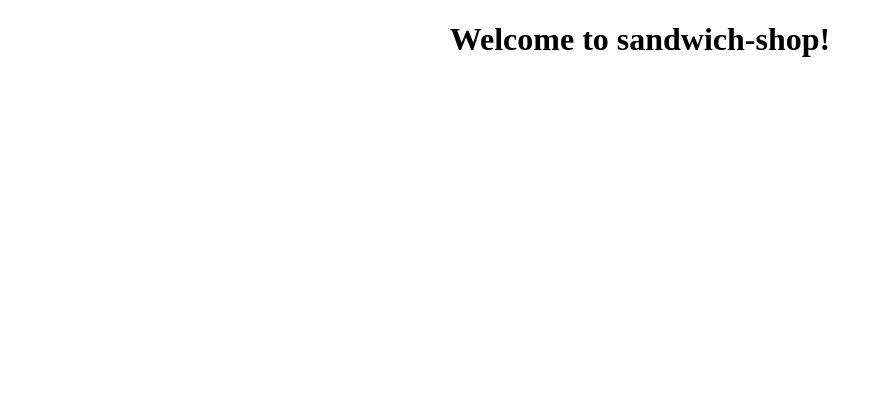
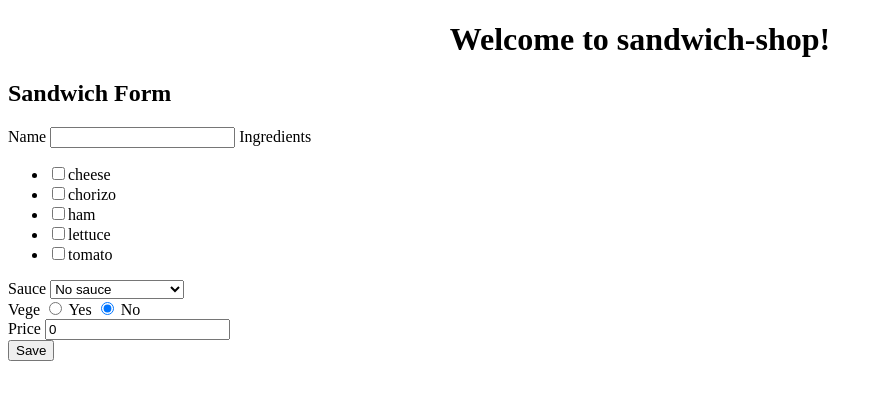
Before and after one commit to mczekajski/sandwich-shop, an Angular app: page / in a window 1280 px wide. Shown: the top 400 px of the page, without its empty margins (0-883 px from the left). Built offline with nearby package versions, Linux system fonts and the light colour scheme.

Commit message:
prepare sandwich form

```diff
--- a/src/app/app.component.ts
+++ b/src/app/app.component.ts
@@ -6,6 +6,8 @@ import { Component } from "@angular/core";
     <div style="text-align:center" class="content">
       <h1>Welcome to {{ title }}!</h1>
     </div>
+    <wsb-sandwich-form></wsb-sandwich-form>
+
     <router-outlet></router-outlet>
   `,
   styles: [],
--- a/src/app/app.module.ts
+++ b/src/app/app.module.ts
@@ -3,6 +3,7 @@ import { BrowserModule } from '@angular/platform-browser';
 
 import { AppRoutingModule } from './app-routing.module';
 import { AppComponent } from './app.component';
+import { SandwichModule } from './sandwich/sandwich.module';
 
 @NgModule({
   declarations: [
@@ -10,7 +11,8 @@ import { AppComponent } from './app.component';
   ],
   imports: [
     BrowserModule,
-    AppRoutingModule
+    AppRoutingModule,
+    SandwichModule
   ],
   providers: [],
   bootstrap: [AppComponent]
--- a/src/app/sandwich/sandwich-form/sandwich-form.component.html
+++ b/src/app/sandwich/sandwich-form/sandwich-form.component.html
@@ -1 +1,48 @@
-<p>sandwich-form works!</p>
+<h2>Sandwich Form</h2>
+
+<form autocomplete="off" novalidate [formGroup]="sandwichForm">
+  <section>
+    <label>
+      Name
+      <input type="text" formControlName="name" />
+    </label>
+    <label>
+      Ingredients
+      <ul formGroupName="ingredients">
+        <li *ngFor="let i of sandwichForm.get('ingredients').value | keyvalue">
+          <input type="checkbox" [formControlName]="i.key" [value]="i.value" />{{ i.key }}
+        </li>
+      </ul>
+    </label>
+  </section>
+
+  <section>
+    <label>
+      Sauce
+      <select formControlName="sauce">
+        <option *ngFor="let s of sauces" [value]="s.value">
+          {{ s.label }}
+        </option>
+      </select>
+    </label>
+  </section>
+
+  <section>
+    <label>
+      Vege
+      <input type="radio" [value]="true" formControlName="vege" /> Yes
+      <input type="radio" [value]="false" formControlName="vege" /> No
+    </label>
+  </section>
+
+  <section>
+    <label>
+      Price
+      <input type="number" formControlName="price" />
+    </label>
+  </section>
+
+  <section>
+      <button type="button" (click)="save()">Save</button>
+  </section>
+</form>
--- a/src/app/sandwich/sandwich-form/sandwich-form.component.ts
+++ b/src/app/sandwich/sandwich-form/sandwich-form.component.ts
@@ -1,4 +1,6 @@
 import { Component, OnInit } from '@angular/core';
+import { FormBuilder, FormGroup, Validators } from '@angular/forms';
+import { Ingredient, Sauce } from '../sandwich';
 
 @Component({
   selector: 'wsb-sandwich-form',
@@ -7,10 +9,37 @@ import { Component, OnInit } from '@angular/core';
   ]
 })
 export class SandwichFormComponent implements OnInit {
+  public sandwichForm: FormGroup;
 
-  constructor() { }
+  public sauces = [
+    { label: 'No sauce', value: Sauce.None },
+    { label: 'Barbecue sauce', value: Sauce.Barbecue },
+    { label: 'Hot sauce', value: Sauce.Hot },
+    { label: 'Mayonnaise sauce', value: Sauce.Mayo }
+  ]
 
-  ngOnInit(): void {
+  constructor(private formBuilder: FormBuilder) { }
+
+  public ngOnInit(): void {
+    this.sandwichForm = this.formBuilder.group({
+      name: ['', Validators.minLength(3)],
+      ingredients: this.formBuilder.group({
+        [Ingredient.Lettuce]: false,
+        [Ingredient.Chorizo]: false,
+        [Ingredient.Ham]: false,
+        [Ingredient.Cheese]: false,
+        [Ingredient.Tomato]: false,
+      }),
+      sauce: Sauce.None,
+      vege: false,
+      price: 0
+    })
+  }
+
+  public save(): void {
+    const formValue = this.sandwichForm.getRawValue();
+
+    console.log(formValue);
   }
 
 }
```
